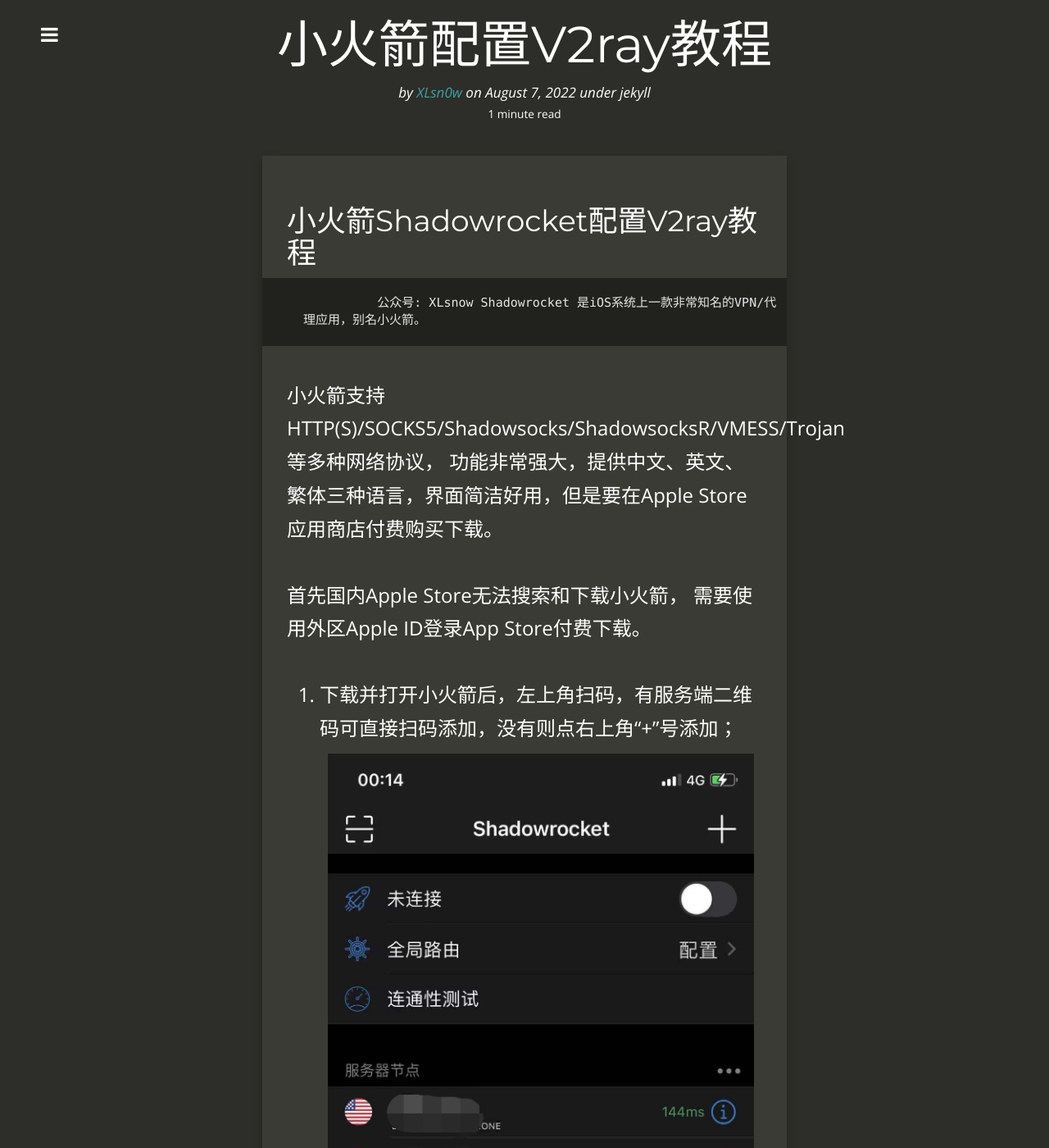
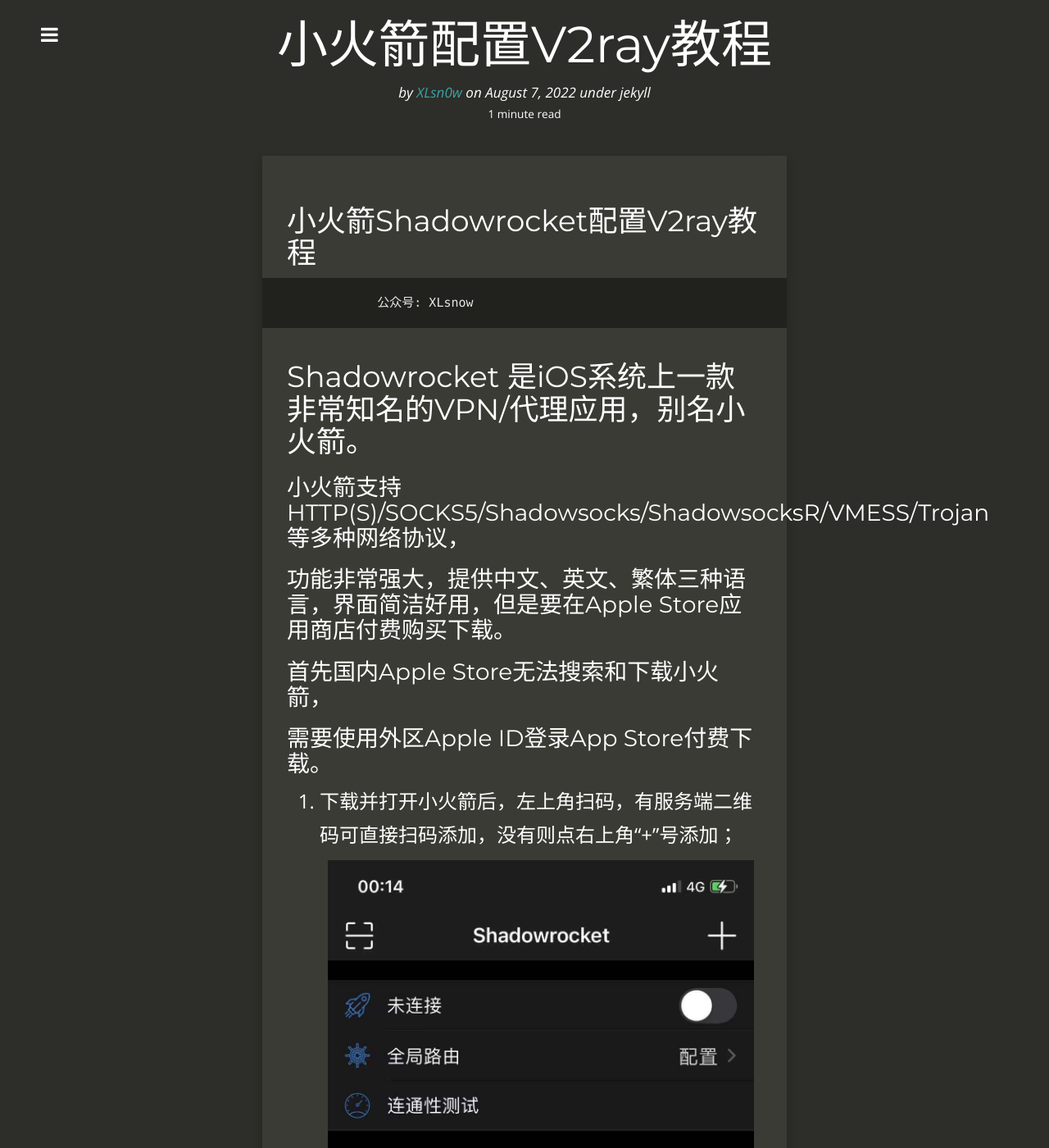
Before and after one commit to XLsn0w/XLsn0w.github.io, a Jekyll site: the page built from _posts/2022-08-11-XLsn0w.md, in a window 1280 px wide and 1400 px high. Shown: the whole window at 82% size. Built offline with Jekyll 4.4.1, drawn with Linux system fonts in a browser that asks for light colours; nearby versions of some CDN libraries.

```diff
--- a/_posts/2022-08-11-XLsn0w.md
+++ b/_posts/2022-08-11-XLsn0w.md
@@ -13,13 +13,14 @@ tags:
 
 # 小火箭Shadowrocket配置V2ray教程
               公众号: XLsnow
-Shadowrocket 是iOS系统上一款非常知名的VPN/代理应用，别名小火箭。
 
-小火箭支持HTTP(S)/SOCKS5/Shadowsocks/ShadowsocksR/VMESS/Trojan等多种网络协议，
-功能非常强大，提供中文、英文、繁体三种语言，界面简洁好用，但是要在Apple Store应用商店付费购买下载。
+## Shadowrocket 是iOS系统上一款非常知名的VPN/代理应用，别名小火箭。
 
-首先国内Apple Store无法搜索和下载小火箭，
-需要使用外区Apple ID登录App Store付费下载。
+### 小火箭支持HTTP(S)/SOCKS5/Shadowsocks/ShadowsocksR/VMESS/Trojan等多种网络协议，
+### 功能非常强大，提供中文、英文、繁体三种语言，界面简洁好用，但是要在Apple Store应用商店付费购买下载。
+
+### 首先国内Apple Store无法搜索和下载小火箭，
+### 需要使用外区Apple ID登录App Store付费下载。
 
 1. 下载并打开小火箭后，左上角扫码，有服务端二维码可直接扫码添加，没有则点右上角“+”号添加；
 ![](https://github.com/XLsn0w/XLsn0w.github.io/blob/master/Assets/Shadowrocket_1.jpg?raw=true)
```
